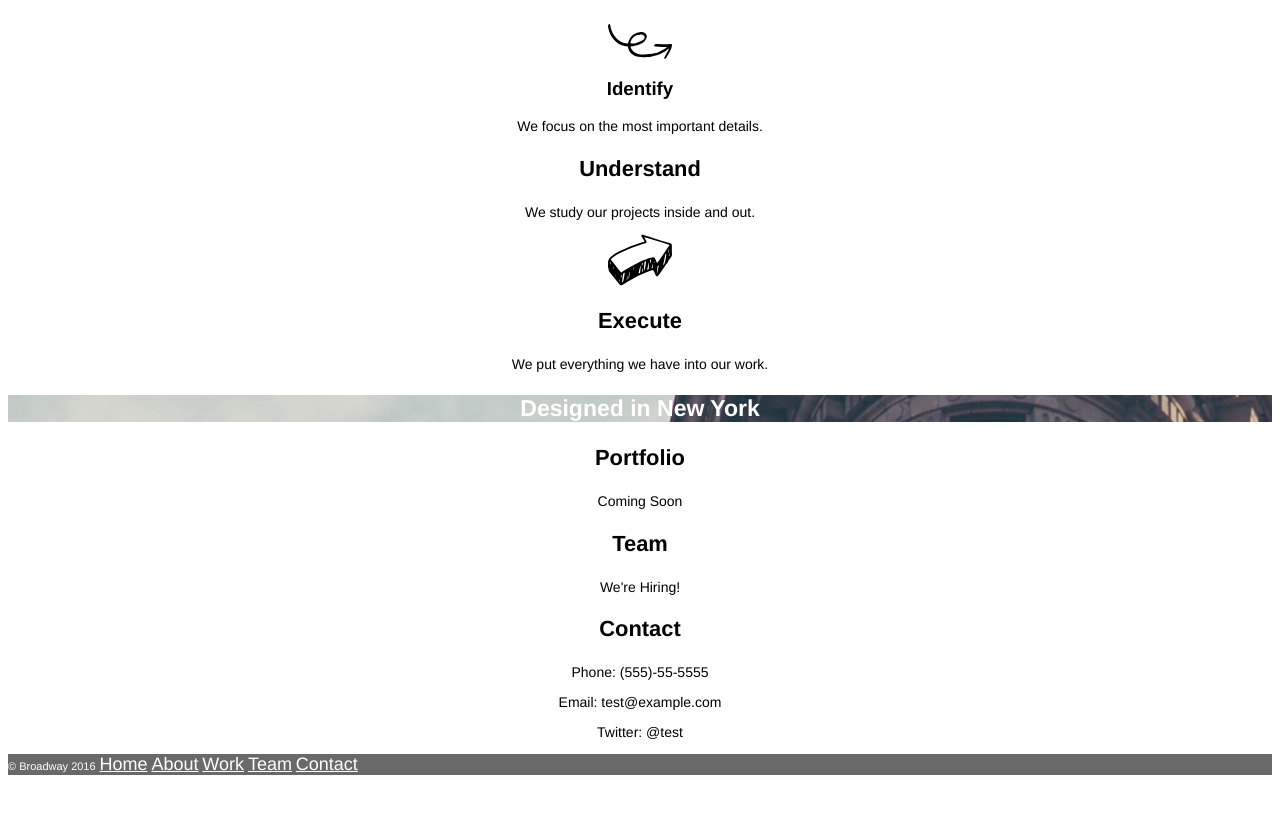
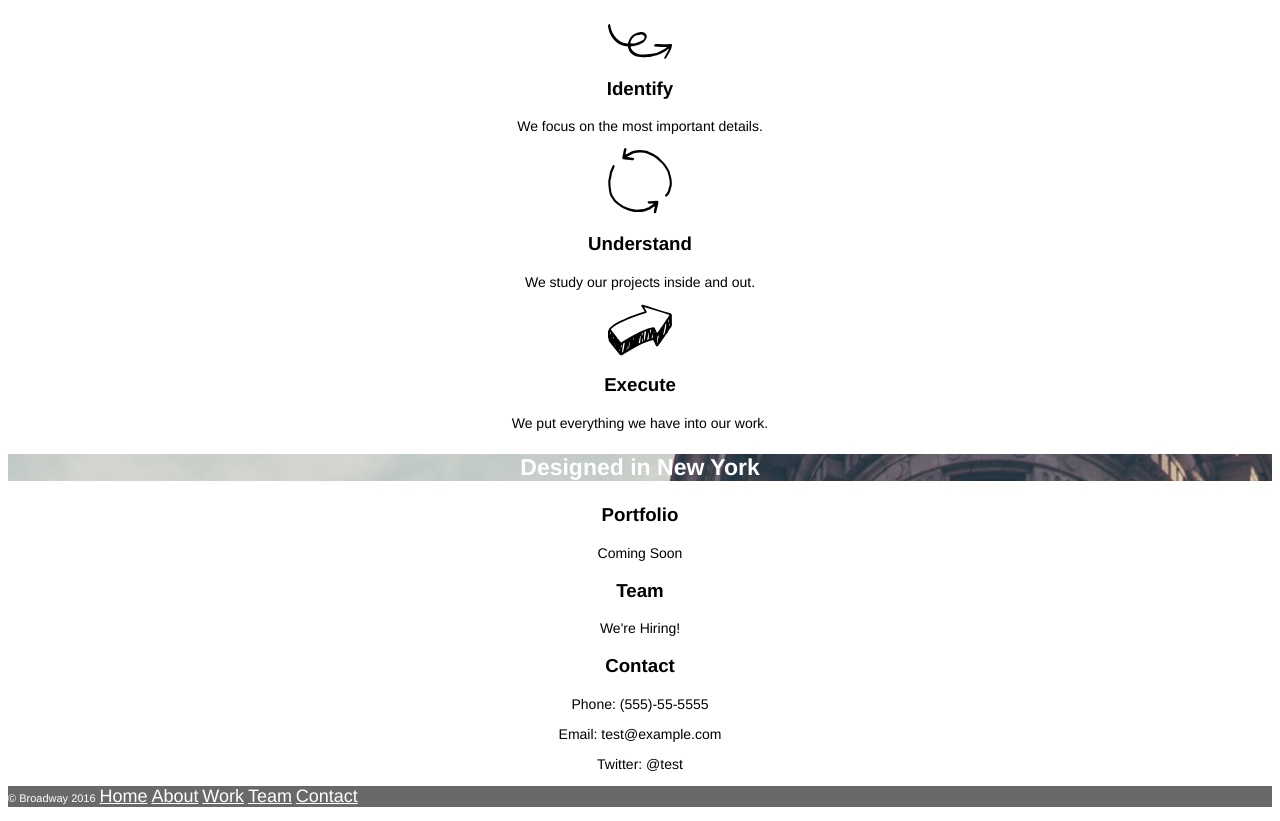
Before and after one commit to KMR22/Broadway_Design, a plain HTML site: page Index.html in a window 1280 px wide. Shown: the part 420-1241 px from the top of the page. Before the commit the page ends 1217 px from the top, so only its background shows below. Drawn offline with Linux system fonts and the light colour scheme.

Commit message:
Check for errors.

```diff
--- a/Index.html
+++ b/Index.html
@@ -13,39 +13,39 @@
           <a href="">Work</a>
           <a href="">Team</a>
           <a href="">Contact</a>
-      <nav>
+      </nav>
     </div>
 
     <h2>Our Process</h2>
 
     <img src="Resources/Images/identify.svg"/>
-    <h3>Identify<h3>
+    <h3>Identify</h3>
     <p>We focus on the most important details.</p>
 
-    <imgsrc="Resources/Images/understand.svg"/>
-    <h3>Understand<h3>
+    <img src="Resources/Images/understand.svg"/>
+    <h3>Understand</h3>
     <p>We study our projects inside and out.</p>
 
     <img src="Resources/Images/execute.svg"/>
-    <h3>Execute<h3>
+    <h3>Execute</h3>
     <p>We put everything we have into our work.</p>
 
     <h3 id="banner">Designed in New York</h3>
 
-    <h3>Portfolio<h3>
+    <h3>Portfolio</h3>
     <p>Coming Soon</p>
 
-    <h3>Team<h3>
+    <h3>Team</h3>
     <p>We're Hiring!</p>
 
-    <h3>Contact<h3>
+    <h3>Contact</h3>
     <p>Phone: (555)-55-5555</p>
     <p>Email: test@example.com</p>
     <p>Twitter: @test</p>
 
     <div class="footer">
       <p>
-        <span>&#169 Broadway 2016</span>
+        <span>&#169; Broadway 2016</span>
         <a href="">Home</a>
         <a href="">About</a>
         <a href="">Work</a>
```
